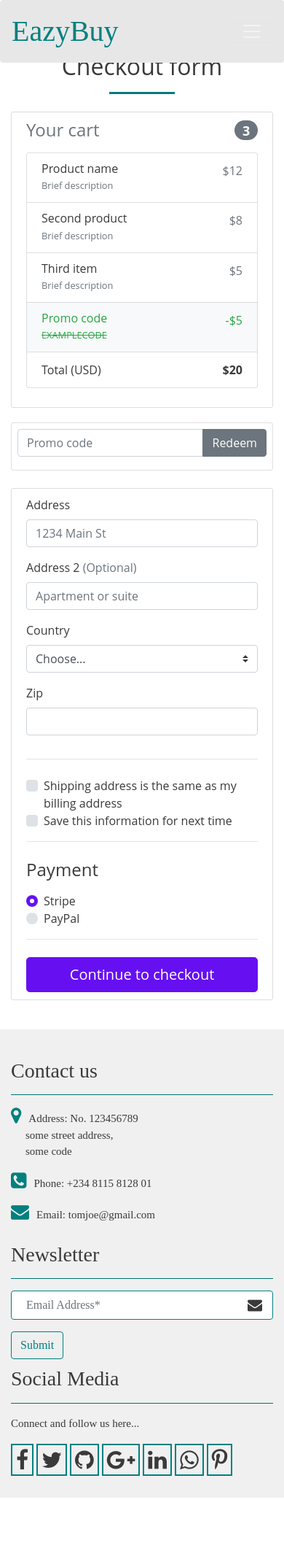
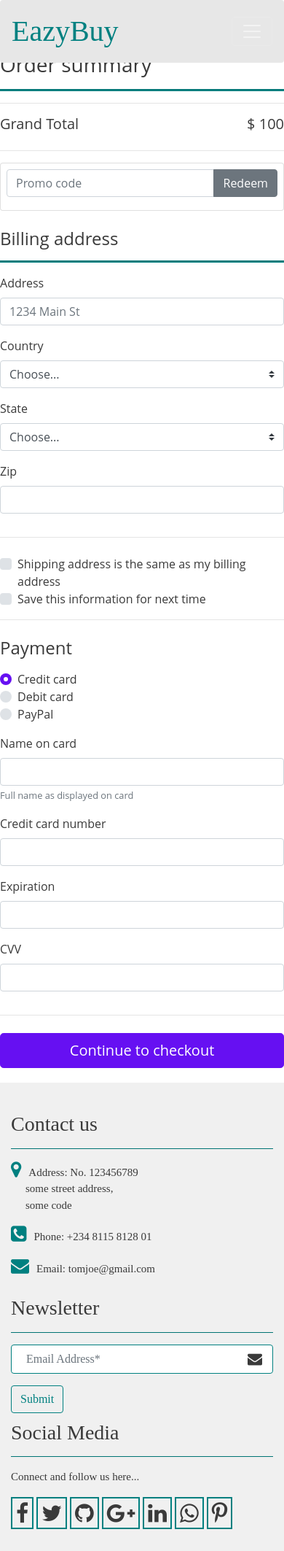
Before and after one commit to Assister2/BuyEazy_Secure, a Django app: page /checkout/ in a window 390 px wide. Shown: the whole page at 73% size. Before the commit the page ends 2053 px from the top, so only its background shows below. Run offline with Django 3.2, Linux system fonts and the light colour scheme; some libraries are stand-ins or nearby versions.

Commit message:
changed ui

```diff
--- a/shop/templates/shop/checkout.html
+++ b/shop/templates/shop/checkout.html
@@ -1,55 +1,40 @@
-{% extends 'main/base.html' %}
+{% extends "main/base.html" %}
+{% load static %}
 
 
 {% block content %}
 
-<div class="container">
-    <div class="mx-auto text-center">
-        <h2>Checkout form</h2>
-        <hr class="thick_hr w-25 mb-4">
+<div class="row">
+    <div class="col-md-4 order-md-2 mb-4 order-box">
+        <h3>Order summary</h3>
+        <hr class="thick_hr">
+        <!-- <img class="w-25 img-fluid" src="{% static 'main/assets/img/products/lenovo-yoga.jpg' %}" alt="Yoga" /> -->
+
+        {% for product in cart_contents %}
+            <div class="row mb-4">
+                <div class="col">
+                    <div class="row">
+                        <div class="col-9 d-flex align-items-center">
+                            <div class="img_name">
+                                <img class="w-25 img-fluid" src="{{ product.main_image.url }}"
+                                    alt="Yoga" />
+                                <h2 class="">{{ product.title }} - {{ product.quantity }}x1</h2>
                             </div>
-    <div class="row">
-        <div class="col-md-4 order-md-2 mb-4">
-            <div class="content-section">
-                <h4 class="d-flex justify-content-between align-items-center mb-3">
-                    <span class="text-muted">Your cart</span>
-                    <span class="badge badge-secondary badge-pill">3</span>
-                </h4>
-                <ul class="list-group mb-3">
-                    <li class="list-group-item d-flex justify-content-between lh-condensed">
-                        <div>
-                            <h6 class="my-0">Product name</h6>
-                            <small class="text-muted">Brief description</small>
                         </div>
-                        <span class="text-muted">$12</span>
-                    </li>
-                    <li class="list-group-item d-flex justify-content-between lh-condensed">
-                        <div>
-                            <h6 class="my-0">Second product</h6>
-                            <small class="text-muted">Brief description</small>
+                        <div class="col-3 d-flex align-items-center">
+                            <div class="chk_price ml-auto">$ 100</div>
                         </div>
-                        <span class="text-muted">$8</span>
-                    </li>
-                    <li class="list-group-item d-flex justify-content-between lh-condensed">
-                        <div>
-                            <h6 class="my-0">Third item</h6>
-                            <small class="text-muted">Brief description</small>
                     </div>
-                        <span class="text-muted">$5</span>
-                    </li>
-                    <li class="list-group-item d-flex justify-content-between bg-light">
-                        <div class="text-success">
-                            <h6 class="my-0">Promo code</h6>
-                            <small>EXAMPLECODE</small>
                 </div>
-                        <span class="text-success">-$5</span>
-                    </li>
-                    <li class="list-group-item d-flex justify-content-between">
-                        <span>Total (USD)</span>
-                        <strong>$20</strong>
-                    </li>
-                </ul>
             </div>
+        {% endfor %}
+
+        <hr>
+        <div class="d-flex gr-total">
+            <h5>Grand Total</h5>
+            <div class="ml-auto h5"> $ 100 </div>
+        </div>
+        <hr>
 
         <form class="card p-2">
             <div class="input-group">
@@ -60,9 +45,12 @@
             </div>
         </form>
     </div>
-        <div class="col-md-8 order-md-1">
-            <div class="content-section">
-                <form class="needs-validation" novalidate>
+    <div class="col-md-8 order-md-1 billing-box">
+        <h4 class="mb-3">Billing address</h4>
+        <hr class="thick_hr">
+        <form method="POST">
+
+
 
             <div class="mb-3">
                 <label for="address">Address</label>
@@ -72,13 +60,8 @@
                 </div>
             </div>
 
-                    <div class="mb-3">
-                        <label for="address2">Address 2 <span class="text-muted">(Optional)</span></label>
-                        <input type="text" class="form-control" id="address2" placeholder="Apartment or suite">
-                    </div>
-
             <div class="row">
-                        <div class="col-md-6 mb-3">
+                <div class="col-md-5 mb-3">
                     <label for="country">Country</label>
                     <select class="custom-select d-block w-100" id="country" required>
                         <option value="">Choose...</option>
@@ -88,7 +71,17 @@
                         Please select a valid country.
                     </div>
                 </div>
-                        <div class="col-md-6 mb-3">
+                <div class="col-md-4 mb-3">
+                    <label for="state">State</label>
+                    <select class="custom-select d-block w-100" id="state" required>
+                        <option value="">Choose...</option>
+                        <option>California</option>
+                    </select>
+                    <div class="invalid-feedback">
+                        Please provide a valid state.
+                    </div>
+                </div>
+                <div class="col-md-3 mb-3">
                     <label for="zip">Zip</label>
                     <input type="text" class="form-control" id="zip" placeholder="" required>
                     <div class="invalid-feedback">
@@ -112,20 +105,99 @@
 
             <div class="d-block my-3">
                 <div class="custom-control custom-radio">
-                            <input id="debit" name="paymentMethod" type="radio" class="custom-control-input" checked required>
-                            <label class="custom-control-label" for="debit">Stripe</label>
+                    <input id="credit" name="paymentMethod" type="radio" class="custom-control-input" checked required>
+                    <label class="custom-control-label" for="credit">Credit card</label>
+                </div>
+                <div class="custom-control custom-radio">
+                    <input id="debit" name="paymentMethod" type="radio" class="custom-control-input" required>
+                    <label class="custom-control-label" for="debit">Debit card</label>
                 </div>
                 <div class="custom-control custom-radio">
                     <input id="paypal" name="paymentMethod" type="radio" class="custom-control-input" required>
                     <label class="custom-control-label" for="paypal">PayPal</label>
                 </div>
             </div>
+            <div class="row">
+                <div class="col-md-6 mb-3">
+                    <label for="cc-name">Name on card</label>
+                    <input type="text" class="form-control" id="cc-name" placeholder="" required>
+                    <small class="text-muted">Full name as displayed on card</small>
+                    <div class="invalid-feedback">
+                        Name on card is required
+                    </div>
+                </div>
+                <div class="col-md-6 mb-3">
+                    <label for="cc-number">Credit card number</label>
+                    <input type="text" class="form-control" id="cc-number" placeholder="" required>
+                    <div class="invalid-feedback">
+                        Credit card number is required
+                    </div>
+                </div>
+            </div>
+            <div class="row">
+                <div class="col-md-3 mb-3">
+                    <label for="cc-expiration">Expiration</label>
+                    <input type="text" class="form-control" id="cc-expiration" placeholder="" required>
+                    <div class="invalid-feedback">
+                        Expiration date required
+                    </div>
+                </div>
+                <div class="col-md-3 mb-3">
+                    <label for="cc-cvv">CVV</label>
+                    <input type="text" class="form-control" id="cc-cvv" placeholder="" required>
+                    <div class="invalid-feedback">
+                        Security code required
+                    </div>
+                </div>
+            </div>
             <hr class="mb-4">
-                    <button class="btn btn-primary btn-lg btn-block" type="submit">Continue to checkout</button>
+            <button class="btn btn-primary btn-lg btn-block" type="submit" id="chkout_btn">Continue to checkout</button>
         </form>
     </div>
 </div>
+<!-- <div class="col-md-4">
+            <div class="order-box">
+                <h3>Order summary</h3>
+                <hr class="thick_hr">
+                <div class="d-flex">
+                    <h4>Sub Total</h4>
+                    <div class="ml-auto font-weight-bold"> $ 130 </div>
+                </div>
+                <div class="d-flex">
+                    <h4>Discount</h4>
+                    <div class="ml-auto font-weight-bold"> $ 40 </div>
+                </div>
+                <hr class="my-1">
+                <div class="d-flex">
+                    <h4>Coupon Discount</h4>
+                    <div class="ml-auto font-weight-bold"> $ 10 </div>
+                </div>
+                <div class="d-flex">
+                    <h4>Tax</h4>
+                    <div class="ml-auto font-weight-bold"> $ 2 </div>
+                </div>
+                <div class="d-flex">
+                    <h4>Shipping Cost</h4>
+                    <div class="ml-auto font-weight-bold"> Free </div>
+                </div>
+                <hr>
+                <div class="d-flex gr-total">
+                    <h5>Grand Total</h5>
+                    <div class="ml-auto h5"> $ 100 </div>
+                </div>
+                <hr>
+            </div>
+            <div class="input-group">
+                <input type="text" class="form-control" placeholder="Enter your coupon code" aria-describedby="Enjoy coupon here">
+                <div class="input-group-append">
+                    <button class="btn btn-success" type="button">Apply Coupon</button>
                 </div>
             </div>
+            <a href="{% url 'checkout' %}" class="btn btn-outline-info hvr-hover" id="chkout_btn">Checkout</a>
+        </div> -->
+
+
+
+
 
 {% endblock %}
```
Lines whose indentation alone changed are shown as unchanged.
